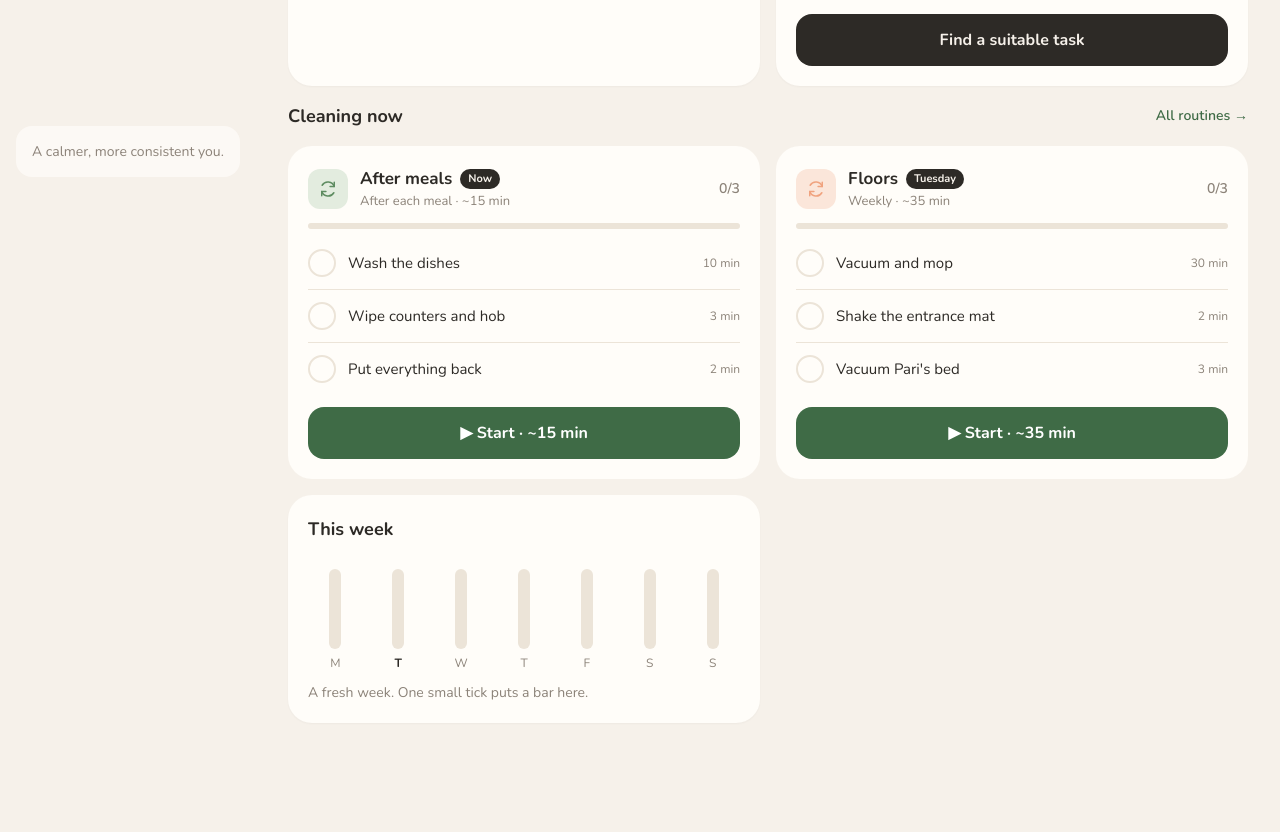
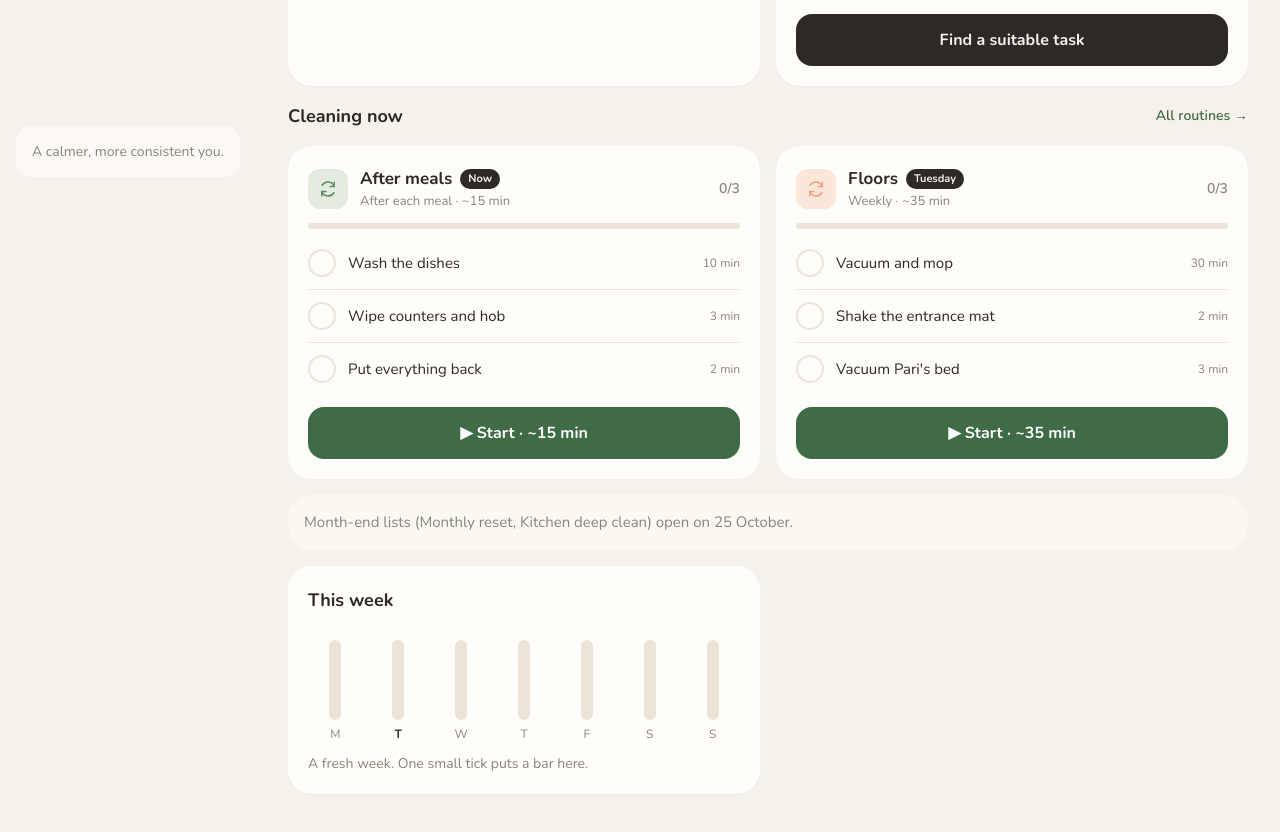
Before and after one commit to Ioannak77/meraki, a Next.js app: page / in a window 1280 px wide. Shown: the part 599-1431 px from the top of the page. Before the commit the page ends 1362 px from the top, so only its background shows below. Built offline with nearby package versions, Linux system fonts and the light colour scheme.

Commit message:
Today: show month-end lists while they are open
They start folded (tap to open) with a Month end badge. Before the
window opens, a line says when they open and which lists they are.

Co-Authored-By: Claude Opus 5.5 <noreply@anthropic.com>

```diff
--- a/src/app/page.tsx
+++ b/src/app/page.tsx
@@ -6,7 +6,17 @@ import { useMemo, useState } from "react";
 import { Icon } from "@/components/icons";
 import { Ring } from "@/components/Ring";
 import { RoutineCard, routineProgress } from "@/components/RoutineCard";
-import { WEEKDAYS, currentDayPart, dueToday, occurrenceKey, weekdayIndex } from "@/lib/cleaning";
+import {
+  MONTHS,
+  WEEKDAYS,
+  currentDayPart,
+  dueToday,
+  endOfMonthStart,
+  inEndOfMonthWindow,
+  occurrenceKey,
+  routinesForMonth,
+  weekdayIndex,
+} from "@/lib/cleaning";
 import { TaskRow } from "@/components/TaskRow";
 import { TaskSheet } from "@/components/TaskSheet";
 import { dayKey, isDoneToday, todaysTasks, useStore, type Energy, type Mood, type Task } from "@/lib/store";
@@ -39,11 +49,14 @@ export default function TodayPage() {
     },
     { done: 0, total: 0 },
   );
-  // On Today, show the daily list for this time of day plus today's weekly list.
+  // On Today, show the daily list for this time of day, today's weekly list,
+  // and the month-end lists while they're open.
   const part = currentDayPart(now);
   const routinesNow = routinesToday.filter(
-    (r) => (r.when.kind === "daily" && r.when.part === part) || r.when.kind === "weekly",
+    (r) => (r.when.kind === "daily" && r.when.part === part) || r.when.kind !== "daily",
   );
+  const monthEndOpen = inEndOfMonthWindow(now);
+  const monthLists = routinesForMonth(now);
 
   const today = useMemo(() => todaysTasks(tasks), [tasks]);
   const priorities = useMemo(
@@ -129,14 +142,25 @@ export default function TodayPage() {
               All routines →
             </Link>
           </div>
-          {routinesNow.map((r) => (
+          {routinesNow.map((r) =>
+            r.when.kind === "monthly" ? (
+              // Month-end lists are long, so they start folded; tap to open.
+              <RoutineCard key={r.id} routine={r} date={now} badge="Month end" collapsible startOpen={false} />
+            ) : (
               <RoutineCard
                 key={r.id}
                 routine={r}
                 date={now}
                 badge={r.when.kind === "weekly" ? WEEKDAYS[weekdayIndex(now)] : "Now"}
               />
-          ))}
+            ),
+          )}
+          {!monthEndOpen && (
+            <Link href="/routines/" className="rounded-3xl bg-card/60 p-4 text-[15px] text-muted lg:col-span-2">
+              Month-end lists ({monthLists.map((r) => r.name).join(", ")}) open on {endOfMonthStart(now)}{" "}
+              {MONTHS[now.getMonth()]}.
+            </Link>
+          )}
         </div>
 
         <Card>
```
Lines whose indentation alone changed are shown as unchanged.
